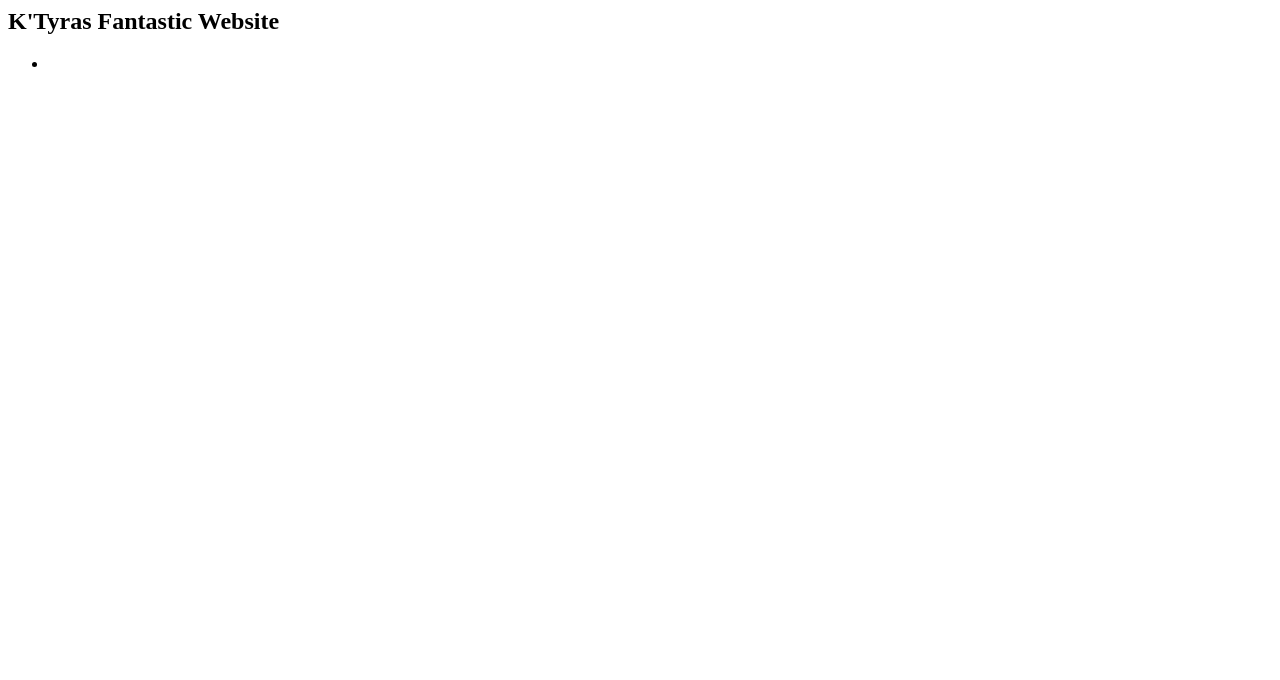
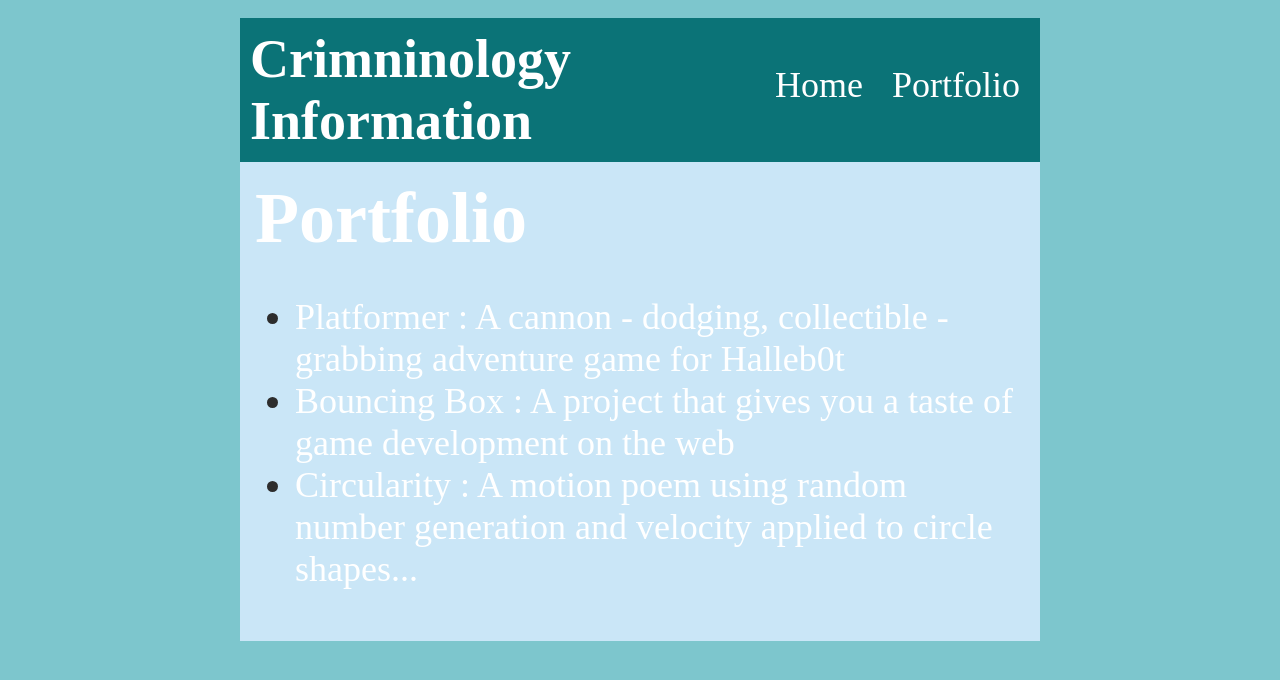
Before and after one commit to KtyraKnox/KKnox.github.io, a plain HTML site: page portfolio.html in a window 1280 px wide. Drawn offline with Linux system fonts and the light colour scheme.

Commit message:
portfolio

```diff
--- a/portfolio.html
+++ b/portfolio.html
@@ -2,19 +2,35 @@
 <HTML>
     <head>
         <title>K'Tyras Amazing Website</title>
+        <link rel="stylesheet" href="style.css">
+
     </head>
 
     <body>
         <div id="all-contents">
              <nav>
-                <h1>K'Tyras Fantastic Website</h1>
+                <h1>Crimninology Information</h1>
                 <ul id="nav-ul">
                     <li class="nav-li">
-                        <a></a>
+                        <a class="nav-a"
+        href="index.html">Home</a>
+                    </li>
+                    <li class="nav-li">
+                        <a class="nav-a"
+        href="portfolio.html">Portfolio</a>
                     </li>
                 </ul>
              </nav>
-
+             <main>
+                <div class ="content">
+                    <h1>Portfolio</h1>
+                    <ul id="porfolio">
+                        <li><a href="projects/platformer/">Platformer : A cannon - dodging, collectible - grabbing adventure game for Halleb0t</a></li>
+                        <li><a href="projects/bouncing-box/">Bouncing Box : A project that gives you a taste of game development on the web </a></li>
+                        <li><a href="projects/circularity/">Circularity : A motion poem using random number generation and velocity applied to circle shapes...</a></li>
+                    </ul>
+                </div>
+             </main>
         </div>
     </body>
 </HTML>
--- a/style.css
+++ b/style.css
@@ -2,7 +2,8 @@ body {
     background: rgb(125, 198, 205);
     color: rgb(45, 45, 45);
     padding: 10px;
-    font-family: arial;
+    font-family: lobster;
+    font-size: 36px;
 }
 #all-contents {
   max-width: 800px;
@@ -11,7 +12,7 @@ body {
 
 /* navigation menu */
 nav {
-    background: rgb(239, 80, 41);
+    background: rgb(11, 115, 119);
    margin: 0 auto;
     display: flex;
     padding: 10px;
@@ -37,7 +38,7 @@ a {
 
 /* main container area beneath menu */
 main {
-    background: rgb(245, 238, 219);
+    background: rgb(202, 230, 247);
     display: flex;
 }
 .sidebar {
```
Also changed, not shown: index.html (+2 -2 lines).
